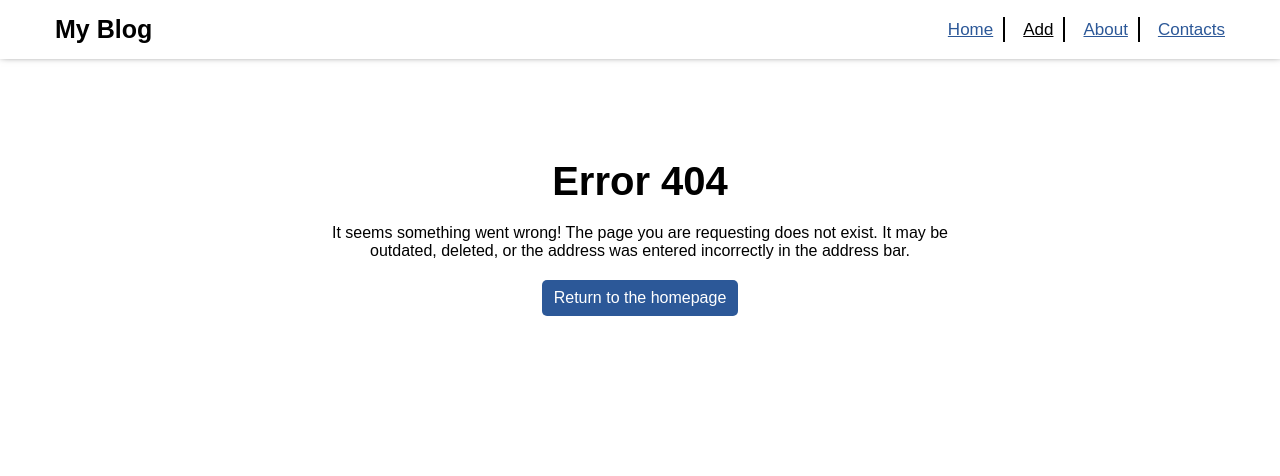
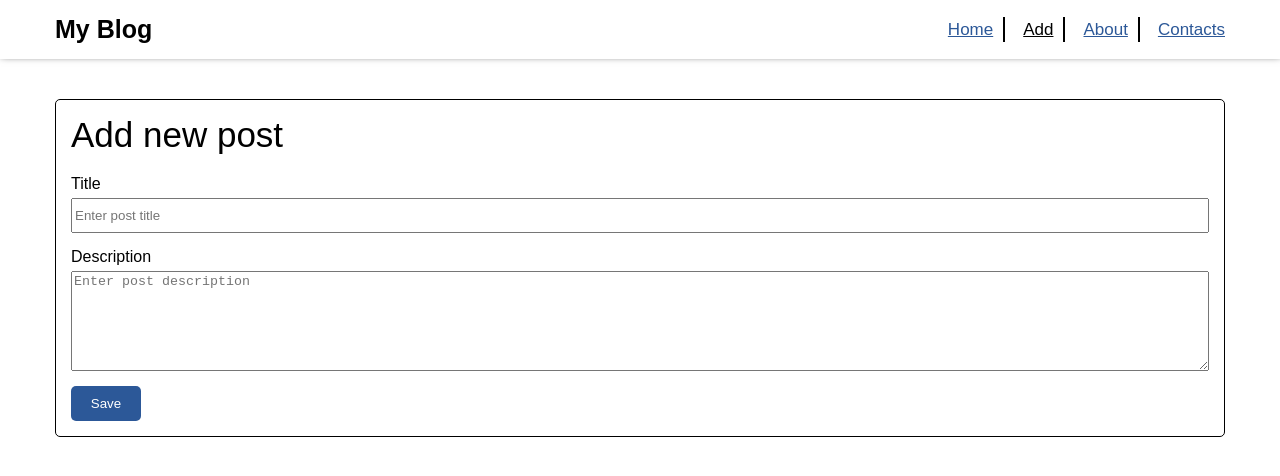
Before and after one commit to aldr-dev/homework-63, a React (Vite) app: page /new-post in a window 1280 px wide. Shown: the top 476 px of the page. Built offline with nearby package versions, Linux system fonts and the light colour scheme.

Commit message:
реализовал компоненты - PostAndEditForm, ErrorStatus. Типизировал данные, добавил стилей

```diff
--- /dev/null
+++ b/src/components/ErrorStatus/ErrorStatus.css
@@ -0,0 +1,16 @@
+.error-alert {
+  display: flex;
+  align-items: center;
+  border-radius: 5px;
+  background: #f8d7da;
+  padding: 13px;
+  color: #721c24;
+  border: 1px solid #f5c6cb;
+  margin: 0 0 10px 0;
+}
+
+.close {
+  font-size: 20px;
+  margin-left: auto;
+  cursor: pointer;
+}
--- /dev/null
+++ b/src/components/ErrorStatus/ErrorStatus.tsx
@@ -0,0 +1,22 @@
+import React from 'react';
+import './ErrorStatus.css';
+
+interface Props extends React.PropsWithChildren {
+  error: boolean;
+  handleError: (status: boolean) => void;
+}
+
+const ErrorStatus: React.FC<Props> = ({error, handleError, children}) => {
+  return (
+    <>
+      {error ? (
+        <div className="error-alert">
+          {children}
+          <span className="close" onClick={() => handleError(false)}>&#10006;</span>
+        </div>
+      ): null}
+    </>
+  );
+};
+
+export default ErrorStatus;
--- a/src/components/Header/Header.css
+++ b/src/components/Header/Header.css
@@ -1,12 +1,7 @@
 .header {
   padding: 15px 0;
   box-shadow: 1px -4px 8px #000;
-}
-
-.container {
-  max-width: 1200px;
-  margin: 0 auto;
-  padding: 0 15px;
+  margin-bottom: 40px;
 }
 
 .header-wrapper {
--- /dev/null
+++ b/src/components/PostAndEditForm/PostAndEditForm.css
@@ -0,0 +1,73 @@
+.form-wrapper {
+  border: 1px solid #000;
+  padding: 15px;
+  border-radius: 5px;
+}
+
+.form-title {
+  font-size: 35px;
+  margin: 0 0 20px 0;
+  font-weight: normal;
+}
+
+.form {
+  display: flex;
+  flex-direction: column;
+}
+
+.form-input {
+  margin: 5px 0 15px 0;
+  height: 35px;
+}
+
+.form-description {
+  margin: 5px 0 15px 0;
+  height: 100px;
+}
+
+.form-btn {
+  align-self: flex-start;
+  background: #2c5898;
+  border: none;
+  border-radius: 5px;
+  color: #fff;
+  width: 70px;
+  height: 35px;
+  cursor: pointer;
+  transition: .2s ease-in-out;
+}
+
+.form-btn:disabled {
+  background: rgba(44, 88, 152, .8);
+}
+
+.form-btn:disabled:hover {
+  background: rgba(44, 88, 152, .8);
+}
+
+.form-btn:hover {
+  background: #174173;
+}
+
+.form-input:focus .form-form-description:focus {
+  outline-color: #2c5898;
+}
+
+.spinner {
+  display: inline-block;
+  width: 20px;
+  font-size: 0;
+  height: 20px;
+  border: 3px solid rgba(0, 0, 0, 0.1);
+  border-top-color: #fff;
+  border-radius: 50%;
+  animation: spin 1s linear infinite;
+  text-align: center;
+  vertical-align: middle;
+}
+
+@keyframes spin {
+  to {
+    transform: rotate(360deg);
+  }
+}
--- /dev/null
+++ b/src/components/PostAndEditForm/PostAndEditForm.tsx
@@ -0,0 +1,102 @@
+import React, {useState} from 'react';
+import './PostAndEditForm.css';
+import {DataForm, MutationDataForm} from '../../types';
+import axiosApi from '../../axiosApi';
+import ErrorStatus from '../ErrorStatus/ErrorStatus';
+
+const PostAndEditForm = () => {
+  const [data, setData] = useState<DataForm>({
+    title: '',
+    description: '',
+  });
+  const [isLoader, setIsLoader] = useState(false);
+  const [isError, setIsError] = useState(false);
+
+  const handleError = (status: boolean) => {
+    setIsError(status);
+  };
+
+  const onFieldChange = (event: React.ChangeEvent<HTMLInputElement | HTMLTextAreaElement>) => {
+    const {name, value} = event.target;
+    setData((prevState) => {
+      return {
+        ...prevState,
+        [name]: value,
+      };
+    });
+  };
+
+  const onFormSubmit = async (event: React.FormEvent) => {
+    event.preventDefault();
+    const formData: MutationDataForm = {
+      data: data,
+      datetime: new Date(new Date().toLocaleString('en-US', {timeZone: 'Asia/Bishkek'})).toISOString(),
+    };
+
+    setData({
+      title: '',
+      description: '',
+    });
+
+    if (data.title.length !== 0 && data.description.length !== 0) {
+      try {
+        setIsLoader(true);
+        const response = await axiosApi.post<MutationDataForm>('/posts.json', formData);
+        setIsLoader(false);
+
+        if (response.status !== 200) {
+          setIsError(true);
+          throw new Error('An error has occurred. Failed to send information. ' + response.status);
+        }
+
+      } catch (error) {
+        setIsLoader(false);
+        setIsError(true);
+        console.error('An error has occurred. Failed to send information. ' + error);
+      }
+    }
+  };
+
+  return (
+    <>
+      <ErrorStatus
+        error={isError}
+        handleError={handleError}>
+        An error has occurred. Failed to send information.
+      </ErrorStatus>
+      <div className="form-wrapper">
+        <h3 className="form-title">Add new post</h3>
+        <form onSubmit={onFormSubmit} className="form">
+          <label htmlFor="title">Title</label>
+          <input
+            onChange={onFieldChange}
+            id="title"
+            value={data.title}
+            className="form-input"
+            type="text"
+            name="title"
+            placeholder="Enter post title"
+            required
+          />
+          <label htmlFor="description">Description</label>
+          <textarea
+            onChange={onFieldChange}
+            id="description"
+            value={data.description}
+            className="form-description"
+            name="description"
+            placeholder="Enter post description"
+            required>
+          </textarea>
+          <button className="form-btn" disabled={isLoader} type="submit">
+            <div className={isLoader ? 'spinner' : ''}>
+              {isLoader ? '' : 'Save'}
+            </div>
+          </button>
+        </form>
+      </div>
+    </>
+  );
+};
+
+export default PostAndEditForm;
--- a/src/containers/App/App.css
+++ b/src/containers/App/App.css
@@ -8,3 +8,9 @@ body {
   font-family: Arial, sans-serif;
   margin: 0;
 }
+
+.container {
+  max-width: 1200px;
+  margin: 0 auto;
+  padding: 0 15px;
+}
--- a/src/containers/PageNotFound/PageNotFound.css
+++ b/src/containers/PageNotFound/PageNotFound.css
@@ -23,6 +23,7 @@
   border-radius: 5px;
   padding: 9px 12px;
   transition: .2s ease-in-out;
+  cursor: pointer;
 }
 
 .page-error-btn:hover {
--- a/src/containers/Pages/Pages.tsx
+++ b/src/containers/Pages/Pages.tsx
@@ -1,6 +1,7 @@
 import Header from '../../components/Header/Header';
 import {Route, Routes} from 'react-router-dom';
 import PageNotFound from '../PageNotFound/PageNotFound';
+import PostAndEditForm from '../../components/PostAndEditForm/PostAndEditForm';
 
 const Pages = () => {
   return (
@@ -8,6 +9,9 @@ const Pages = () => {
       <Header />
       <main className="container">
         <Routes>
+          <Route path="new-post" element={
+            <PostAndEditForm />
+          }/>
           <Route path="*" element={
             <PageNotFound />
           }/>
--- /dev/null
+++ b/src/types.ts
@@ -0,0 +1,9 @@
+export interface DataForm  {
+  title: string;
+  description: string;
+}
+
+export interface MutationDataForm {
+  data: DataForm;
+  datetime: string;
+}
```
